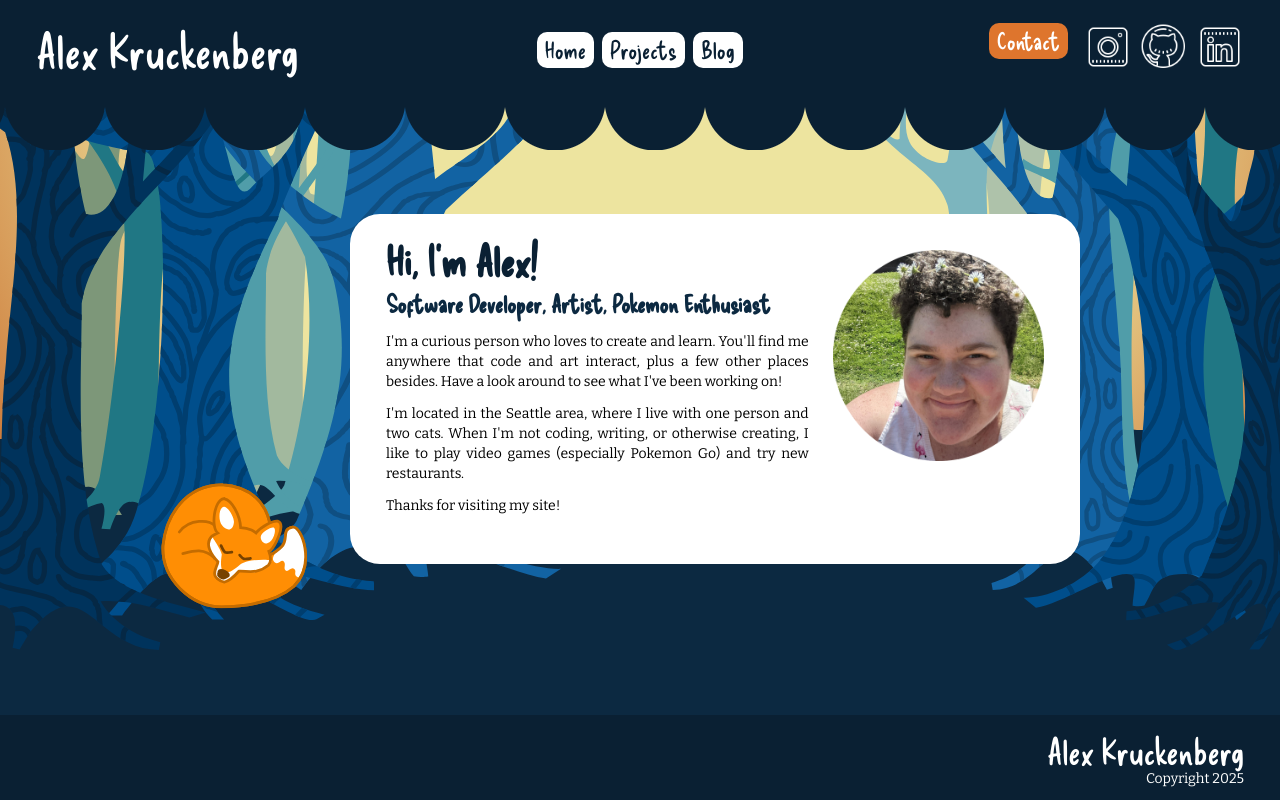
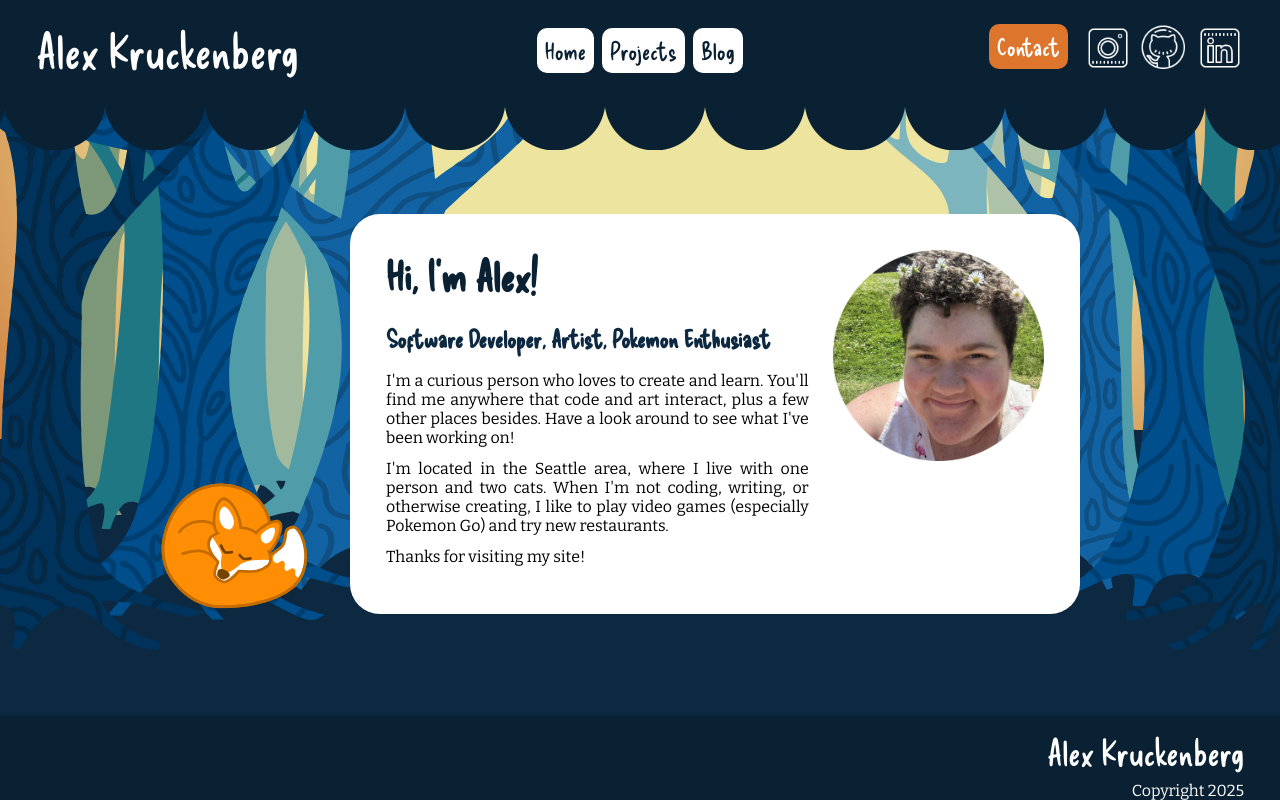
Before and after one commit to shroommu/portfolio-site-next, a Next.js app: page / in a window 1280 px wide. Built offline with nearby package versions, Linux system fonts and the light colour scheme.

Commit message:
Update global.css

```diff
--- a/src/pages/global.css
+++ b/src/pages/global.css
@@ -15,6 +15,9 @@ html, body {
 
 div, p, input, textarea, label {
     font-family: Bitter;
+}
+
+p, input, textarea, label {
     font-size: 14px;
     line-height: 20px;
 }
```
